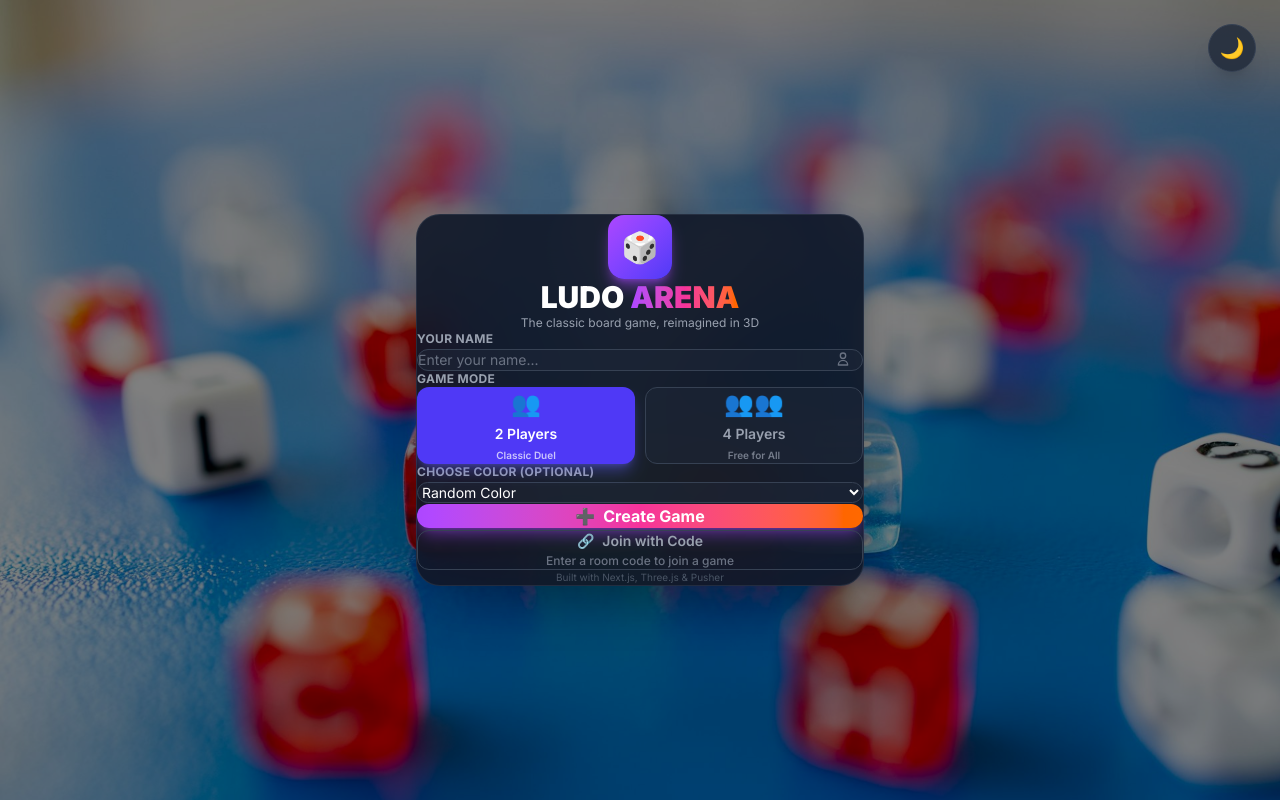
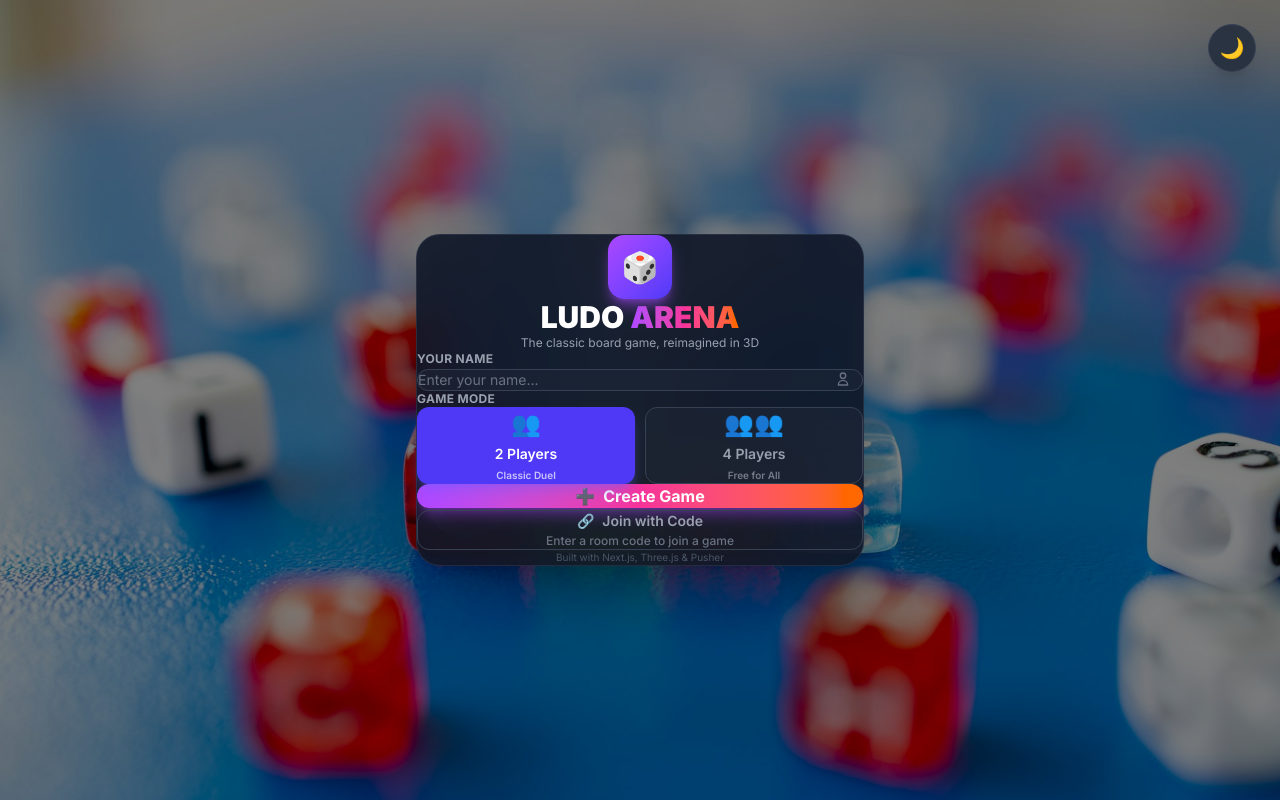
Before and after one commit to Indrajit-sarkar/Ludo-game-, a Next.js app: page / in a window 1280 px wide. Built offline with nearby package versions, Linux system fonts and the light colour scheme.

Commit message:
fix: remove color dropdown from main view to match reference
- Removed color selection dropdown from main screen
- Color dropdown only shows in join view
- Main view now matches reference exactly: name, game mode, create, join
- Simple clean design as shown in reference images

```diff
--- a/components/lobby/LobbyScreen.tsx
+++ b/components/lobby/LobbyScreen.tsx
@@ -254,29 +254,6 @@
                   </div>
                 </div>
 
-                {/* Color Dropdown */}
-                <div className="space-y-1.5">
-                  <label className={`block text-xs font-bold uppercase tracking-wide ${isDark ? 'text-gray-400' : 'text-gray-700'}`}>
-                    Choose Color (Optional)
-                  </label>
-                  <select
-                    value={selectedColor || ''}
-                    onChange={(e) => setSelectedColor(e.target.value as PlayerColor || null)}
-                    className={`w-full px-4 py-2.5 border rounded-xl text-sm transition-all focus:outline-none focus:border-indigo-500 focus:ring-1 focus:ring-indigo-500/30 ${
-                      isDark
-                        ? 'bg-gray-800/50 border-gray-700 text-white'
-                        : 'bg-white border-gray-300 text-gray-900'
-                    }`}
-                  >
-                    <option value="">Random Color</option>
-                    {COLORS.map((color) => (
-                      <option key={color} value={color}>
-                        {color.charAt(0).toUpperCase() + color.slice(1)}
-                      </option>
-                    ))}
-                  </select>
-                </div>
-
                 {/* Create Game Button */}
                 <motion.button
                   whileHover={{ scale: 1.02 }}
```
